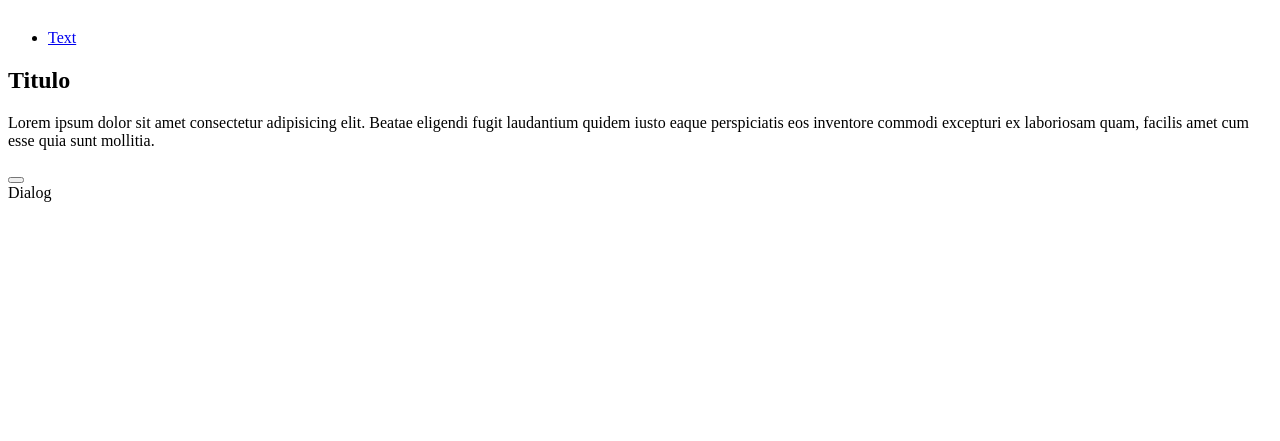
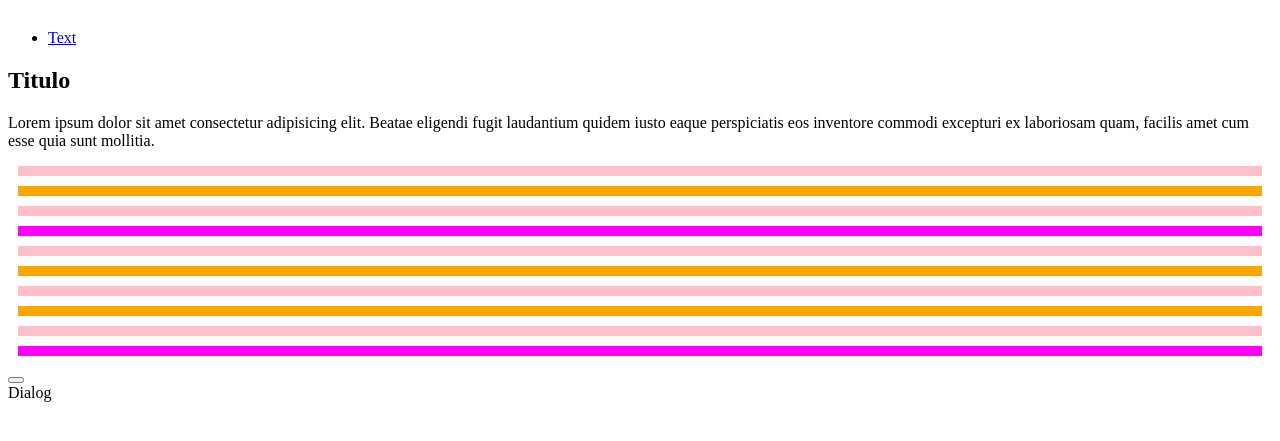
Before and after one commit to Leonelh5011/html-css, a plain HTML site: page index.html in a window 1280 px wide. Shown: the part 109-550 px from the top of the page. Drawn offline with Linux system fonts and the light colour scheme.

Commit message:
with css

```diff
--- a/index.html
+++ b/index.html
@@ -4,6 +4,7 @@
     <meta charset="UTF-8" />
     <meta name="viewport" content="width=device-width, initial-scale=1.0" />
     <meta http-equiv="X-UA-Compatible" content="ie=edge" />
+    <link rel="stylesheet" href="style.css" />
     <title>Document</title>
   </head>
   <body>
@@ -35,6 +36,18 @@
           </p>
         </article>
       </section>
+      <section class="part2">
+        <div></div>
+        <div></div>
+        <div></div>
+        <div></div>
+        <div></div>
+        <div></div>
+        <div></div>
+        <div></div>
+        <div></div>
+        <div></div>
+      </section>
       <button type="button"></button>
     </main>
 
--- /dev/null
+++ b/style.css
@@ -0,0 +1,21 @@
+.part2 div {
+  height: 10px;
+  background-color: red;
+  margin: 10px;
+}
+.part2 :nth-child(1) {
+  background-color: blue;
+}
+.part2 :nth-last-child(1) {
+  background-color: green;
+}
+.part2 :nth-child(odd) {
+  background-color: pink;
+}
+.part2 :nth-child(even) {
+  background-color: orange;
+}
+
+.part2 :nth-child(3n + 1):nth-child(even) {
+  background-color: fuchsia;
+}
```
